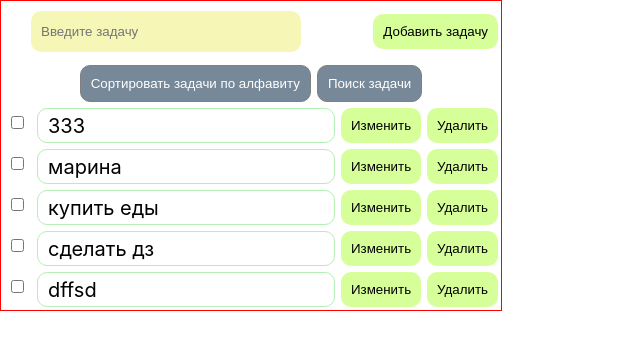
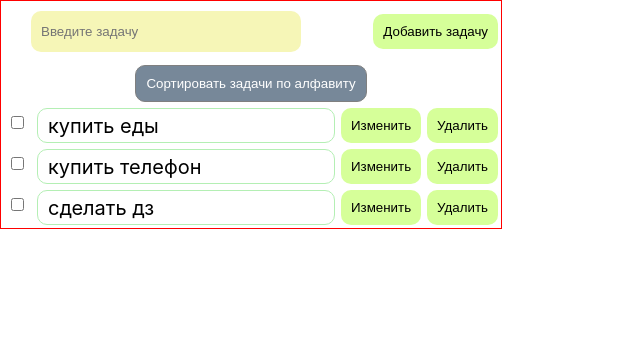
Before and after one commit to MarinaMalyanova/TODO-list, a React (Create React App) app: page / in a window 1280 px wide. Shown: the top 350 px of the page, without its empty margins (0-640 px from the left). Built offline with nearby package versions, Linux system fonts and the light colour scheme; data requests are answered from the project's data file.

Commit message:
project with JSON Server

```diff
--- a/src/App.js
+++ b/src/App.js
@@ -9,7 +9,6 @@ function App() {
 	const [isDeleting, setIsDeleting] = useState(false);
 	const [value, setValue] = useState('');
 	const [isSorting, setIsSorting] = useState(false);
-	const [isSearching, setIsSearching] = useState(false);
 	const [isSorted, setIsSorted] = useState(false);
 	const [isSearch, setIsSearch] = useState(false);
 
@@ -26,7 +25,8 @@ function App() {
 
 	const onChange = ({ target }) => {
 		setValue(target.value);
-		// console.log(target.value);
+		const filter = todos.filter((todo) => todo.text.includes(target.value));
+		setTodos(filter);
 	};
 
 	const onSubmit = (event) => {
@@ -35,27 +35,33 @@ function App() {
 		console.log({ value });
 	};
 
-	const requestAddTask = () => {
+	const requestAddTask = async () => {
+		let newTask = {};
+
 		setIsCreating(true);
-		fetch('http://localhost:3004/todoList', {
+		const response = await fetch('http://localhost:3004/todoList', {
 			method: 'POST',
 			headers: { 'Content-Type': 'application/json; charset=utf-8' },
 			body: JSON.stringify({
 				text: value,
 				complete: false,
 			}),
-		})
+		});
+		const json = await response.json();
+		console.log('Задача добавлена. Ответ сервера:', json);
+		newTask = { text: json.text, id: json.id };
+		console.log(newTask);
+
+		fetch('http://localhost:3004/todoList')
 			.then((rawResponce) => rawResponce.json())
-			.then((responce) => {
-				console.log('Задача добавлена. Ответ сервера:', responce);
-				const newArray = todos.push(responce);
-				console.log(newArray);
+			.then((data) => {
+				setTodos(data);
+				console.log('data', data);
 			})
 			.finally(() => {
 				setIsSearch(false);
 				setIsCreating(false);
 			});
-		console.log(todos);
 	};
 
 	const requestUpdateTask = (event) => {
@@ -119,33 +125,6 @@ function App() {
 				setIsSearch(false);
 			});
 	};
-	const searchTask = () => {
-		setIsSearching(true);
-		fetch(`http://localhost:3004/todoList?q=${value}`)
-			.then((rawResponce) => rawResponce.json())
-			.then((responce) => {
-				console.log('Задача найдена. Ответ сервера:', responce);
-				responce.map((searchTodo) => {
-					const searchTodoId = searchTodo.id;
-					console.log(searchTodoId);
-					const searchTodoIndex = todos.findIndex(
-						(todo) => todo.id === searchTodoId,
-					);
-					console.log(searchTodoIndex);
-					// if (searchTodoIndex >= 0) {
-					todos.forEach((todo) => {
-						if (searchTodoIndex >= 0) {
-							console.log(todo.id === searchTodoId);
-							console.log('isSearch', isSearch);
-							setIsSearch(true);
-
-							return todo.id === searchTodoId;
-						}
-					});
-				});
-			})
-			.finally(() => setIsSearching(false));
-	};
 
 	return (
 		<div className={styles.app}>
@@ -166,20 +145,15 @@ function App() {
 				<button disabled={isSorting} onClick={sortTasks}>
 					Сортировать задачи по алфавиту
 				</button>
-				<button disabled={isSearching} onClick={searchTask}>
-					Поиск задачи
-				</button>
 			</div>
 
 			{isLoading ? (
 				<div className={styles.loader}></div>
 			) : (
 				todos.map(({ id, text }) => (
-					<div className={styles.list} key={id}>
+					<div className={styles.list} key={id} id={id}>
 						<input type="checkbox" className={styles.checkbox}></input>
-						<span className={isSearch ? styles.searchTask : styles.todo}>
-							{text}
-						</span>
+						<span className={styles.todo}>{text}</span>
 						<button id={id} disabled={isUpdating} onClick={requestUpdateTask}>
 							Изменить
 						</button>
--- a/src/db.json
+++ b/src/db.json
@@ -1,29 +1,19 @@
 {
   "todoList": [
-    {
-      "text": "333",
-      "complete": false,
-      "id": "1mZpLlt"
-    },
-    {
-      "text": "марина",
-      "complete": false,
-      "id": "iXkSGcA"
-    },
     {
       "text": "купить еды",
       "complete": false,
       "id": "pLk04px"
     },
     {
+      "text": "купить телефон",
+      "complete": false,
+      "id": "qP4Neyr"
+    },
+    {
       "text": "сделать дз",
       "complete": false,
-      "id": "Pir1HbE"
-    },
-    {
-      "text": "dffsd",
-      "complete": false,
-      "id": "nTNL1fm"
+      "id": "kW9J35f"
     }
   ]
 }
```
Also changed, not shown: package.json (+5 -4 lines), src/firebase.js (added, +16 -0 lines), 1 other file (tests, documents, lock files or other folders).
